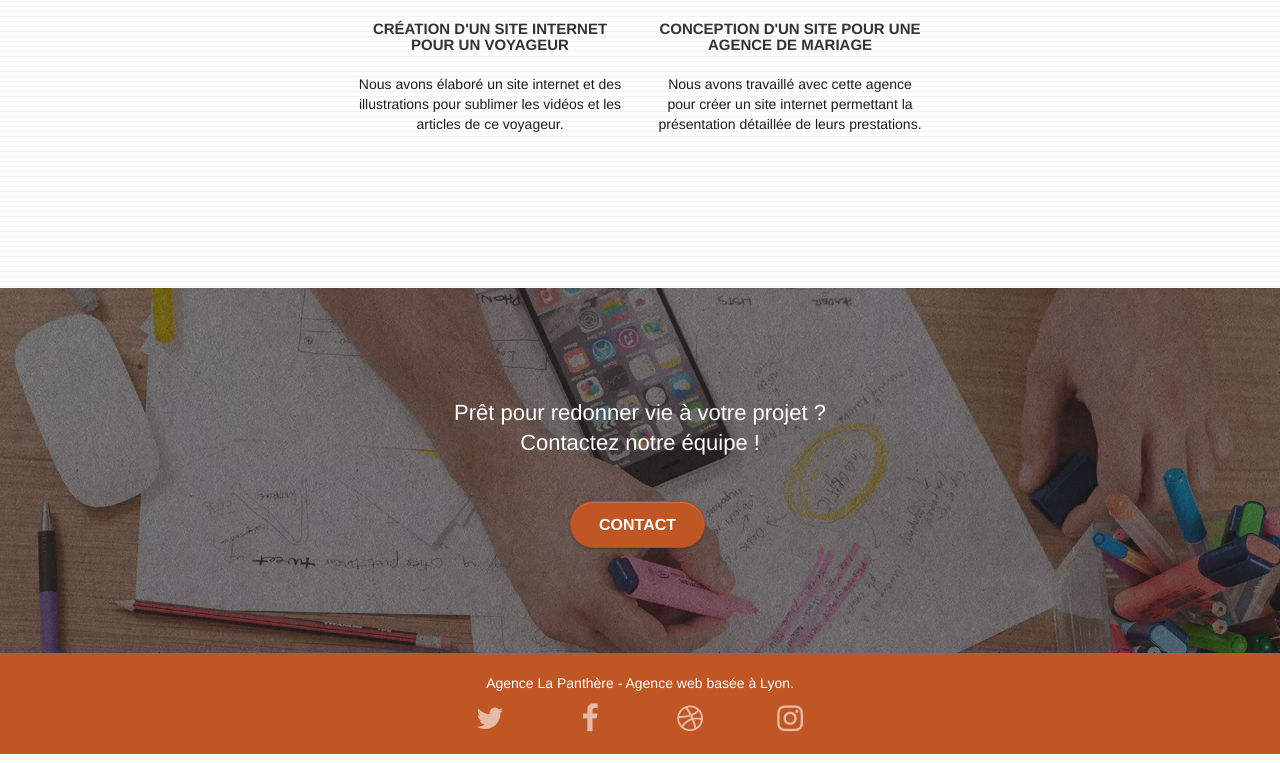
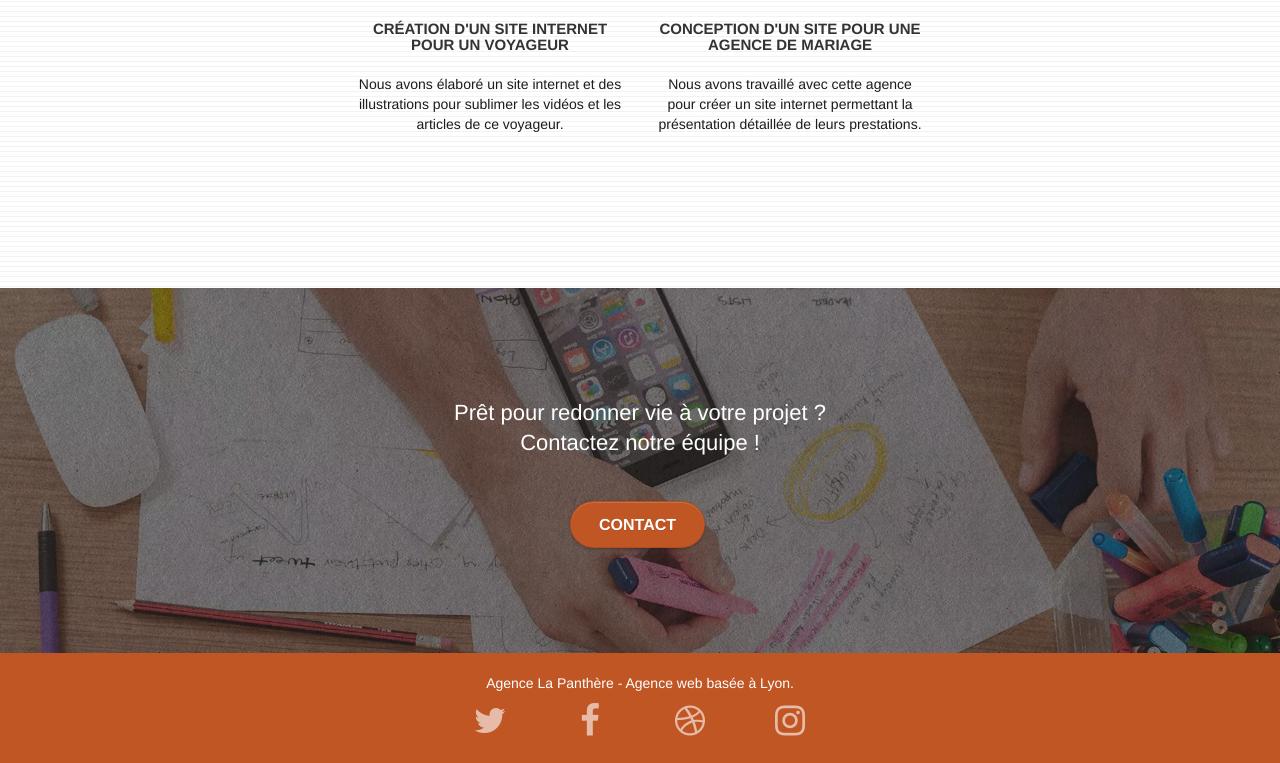
Before and after one commit to Miliexe/Panthere_after, a plain HTML site: page index.html in a window 1280 px wide. Shown: the part 2802-3565 px from the top of the page. Drawn offline with Linux system fonts and the light colour scheme.

Commit message:
Fix Target size

```diff
--- a/style.css
+++ b/style.css
@@ -491,7 +491,9 @@ button {
 }
 
 .icon-md {
-    font-size: 30px!important;
+    width: 40px;
+    height: 40px;
+    font-size: 35px!important;
 }
 
 .icon-lg {
```
